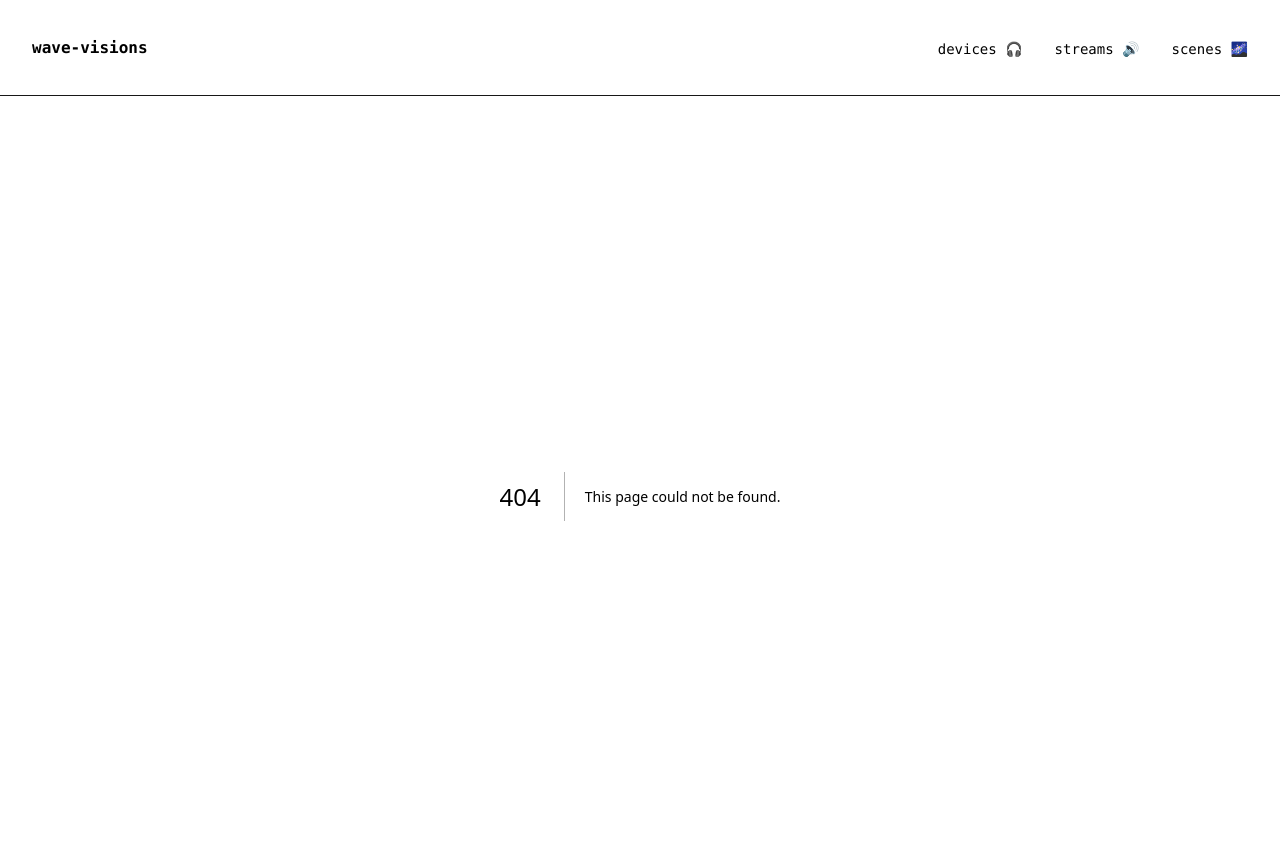
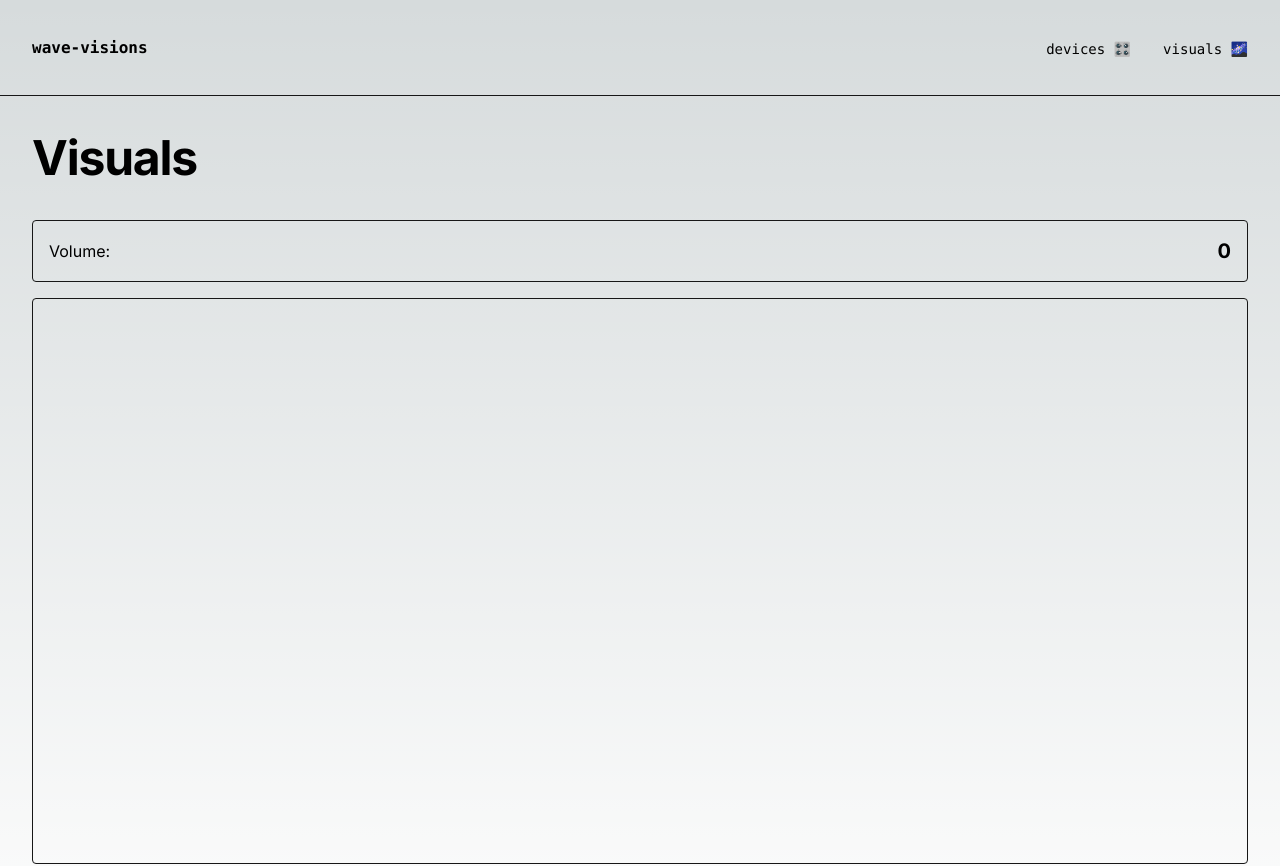
Before and after one commit to kalynbeach/wave-visions, a Next.js app: page /visuals in a window 1280 px wide. Before the commit this address had no page. Shown: the top 866 px of the page. Built offline with nearby package versions, Linux system fonts and the light colour scheme; no server answers.

Commit message:
add Visuals page, update Header

```diff
--- a/package.json
+++ b/package.json
@@ -1,6 +1,6 @@
 {
   "name": "wave-visions",
-  "version": "0.1.0",
+  "version": "0.1.1",
   "private": true,
   "scripts": {
     "dev": "next dev",
--- a/src/app/Header.tsx
+++ b/src/app/Header.tsx
@@ -9,19 +9,19 @@ export default function Header() {
       <nav className='flex flex-row gap-8 flex-shrink'>
         <Link href='/devices' className='transition hover:text-green-500'>
           <span className='text-sm font-mono'>
-            devices 🎧
+            devices 🎛️
           </span>
         </Link>
-        <Link href='/streams' className='transition hover:text-green-500'>
+        <Link href='/visuals' className='transition hover:text-green-500'>
+          <span className='text-sm font-mono'>
+            visuals 🌌
+          </span>
+        </Link>
+        {/* <Link href='/streams' className='transition hover:text-green-500'>
           <span className='text-sm font-mono'>
             streams 🔊
           </span>
-        </Link>
-        <Link href='/scenes' className='transition hover:text-green-500'>
-          <span className='text-sm font-mono'>
-            scenes 🌌
-          </span>
-        </Link>
+        </Link> */}
       </nav>
     </header>
   )
--- /dev/null
+++ b/src/app/visuals/page.tsx
@@ -0,0 +1,12 @@
+import StreamVisualizer from '../streams/StreamVisualizer'
+
+export default function Visuals() {
+  return (
+    <main className='min-h-screen p-8 flex-grow flex flex-col'>
+      <h1 className='mb-8 text-5xl font-bold leading-tight tracking-tight'>
+        Visuals
+      </h1>
+      <StreamVisualizer />
+    </main>
+  )
+}
```
